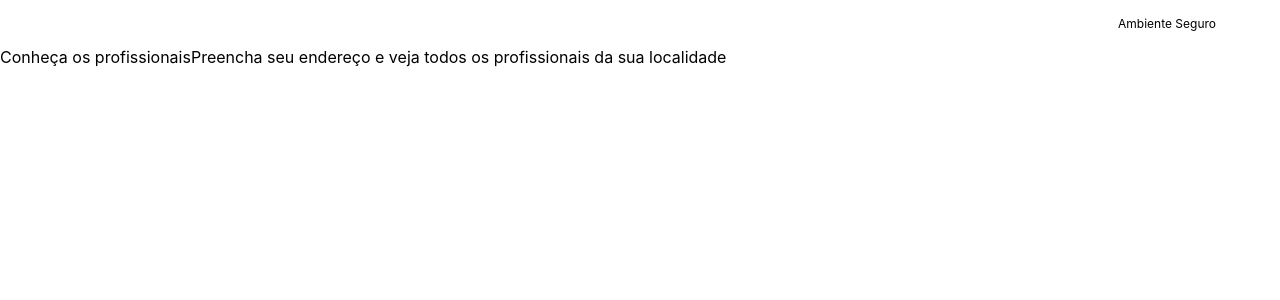
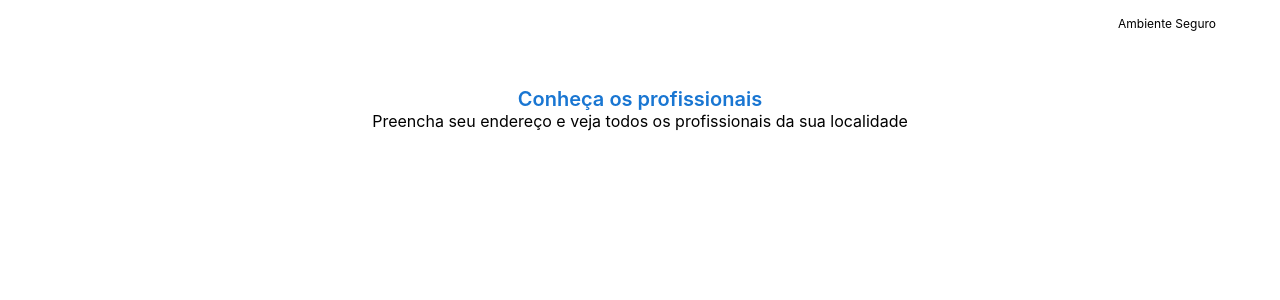
Before and after one commit to gb-Mello/ediaristas, a Next.js app: page / in a window 1280 px wide. Shown: the top 300 px of the page. Built offline with nearby package versions, Linux system fonts and the light colour scheme.

Commit message:
avançando no ui

```diff
--- a/src/ui/components/data-display/PageTitle/PageTitle.style.tsx
+++ b/src/ui/components/data-display/PageTitle/PageTitle.style.tsx
@@ -0,0 +1,20 @@
+import { styled } from "@mui/material/styles/";
+
+export const PageTitleContainer = styled("div")`
+  margin: ${({ theme }) => theme.spacing(5)};
+  text-align: center;
+`;
+
+export const PageTitleStyled = styled("h2")`
+  margin: 0;
+  color: ${({ theme }) => theme.palette.primary.main};
+  font-size: ${({ theme }) => theme.typography.h6.fontSize};
+  font-weight: 600;
+
+  ${({ theme }) => theme.breakpoints.down("md")} {
+    font-size: ${({ theme }) => theme.typography.body1.fontSize};
+  }
+`;
+
+// ${(props) =>  props.cor} setando cor na propriedade
+// ${(props) => props.theme.palette.primary.main} pegando cor do theme
--- a/src/ui/components/data-display/PageTitle/PageTitle.tsx
+++ b/src/ui/components/data-display/PageTitle/PageTitle.tsx
@@ -1,4 +1,5 @@
 import React from "react";
+import { PageTitleContainer, PageTitleStyled } from "./PageTitle.style";
 
 interface PageTitleProps {
   title: string;
@@ -9,10 +10,10 @@ interface PageTitleProps {
 const PageTitle: React.FC<PageTitleProps> = (props) => {
   //Elementos dentro do componente podem ser chamados por props.children
   return (
-    <div>
-      {props.title}
+    <PageTitleContainer>
+      <PageTitleStyled>{props.title}</PageTitleStyled>
       {props.subtitle}
-    </div>
+    </PageTitleContainer>
   );
 };
 
```
